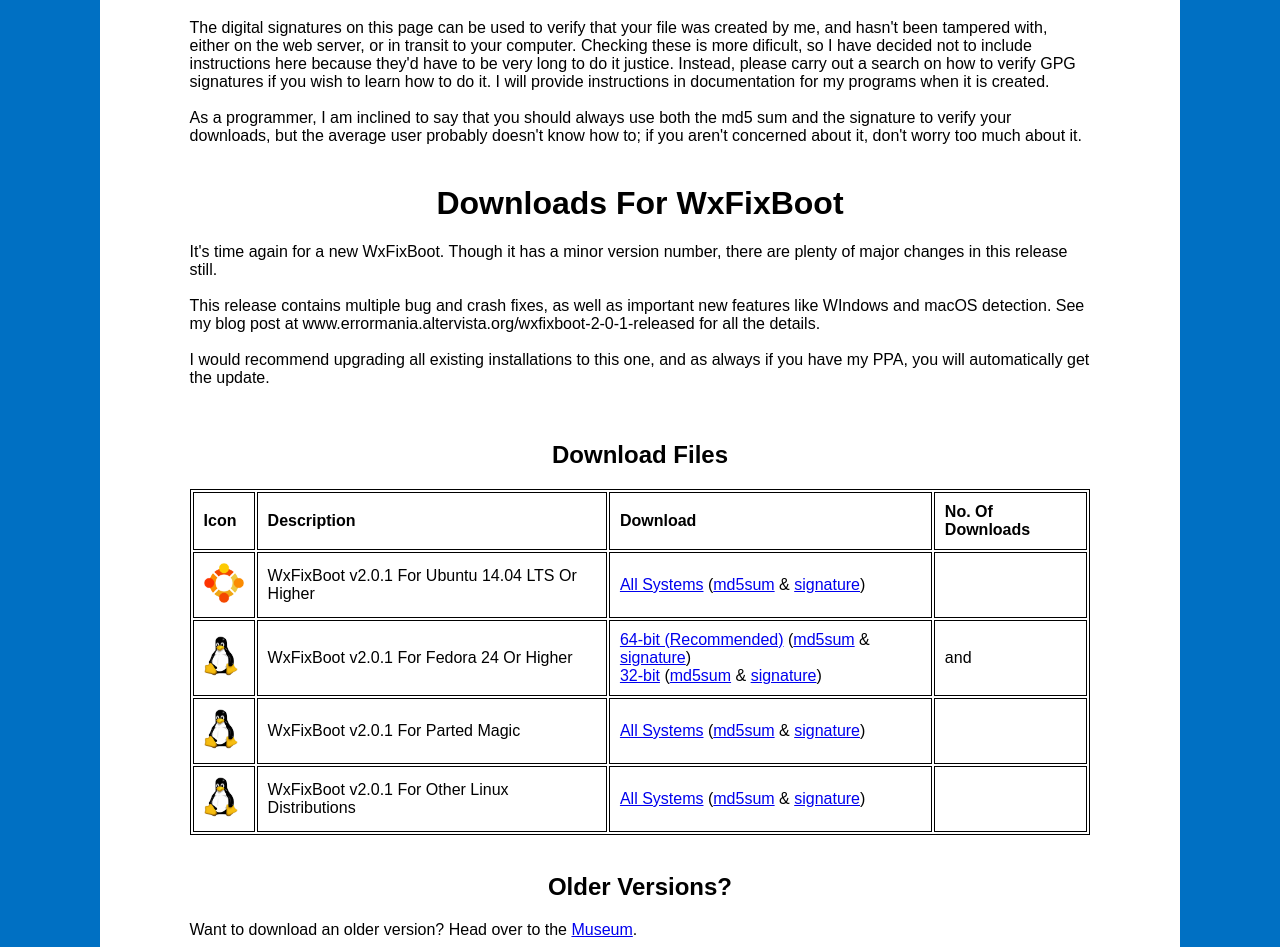
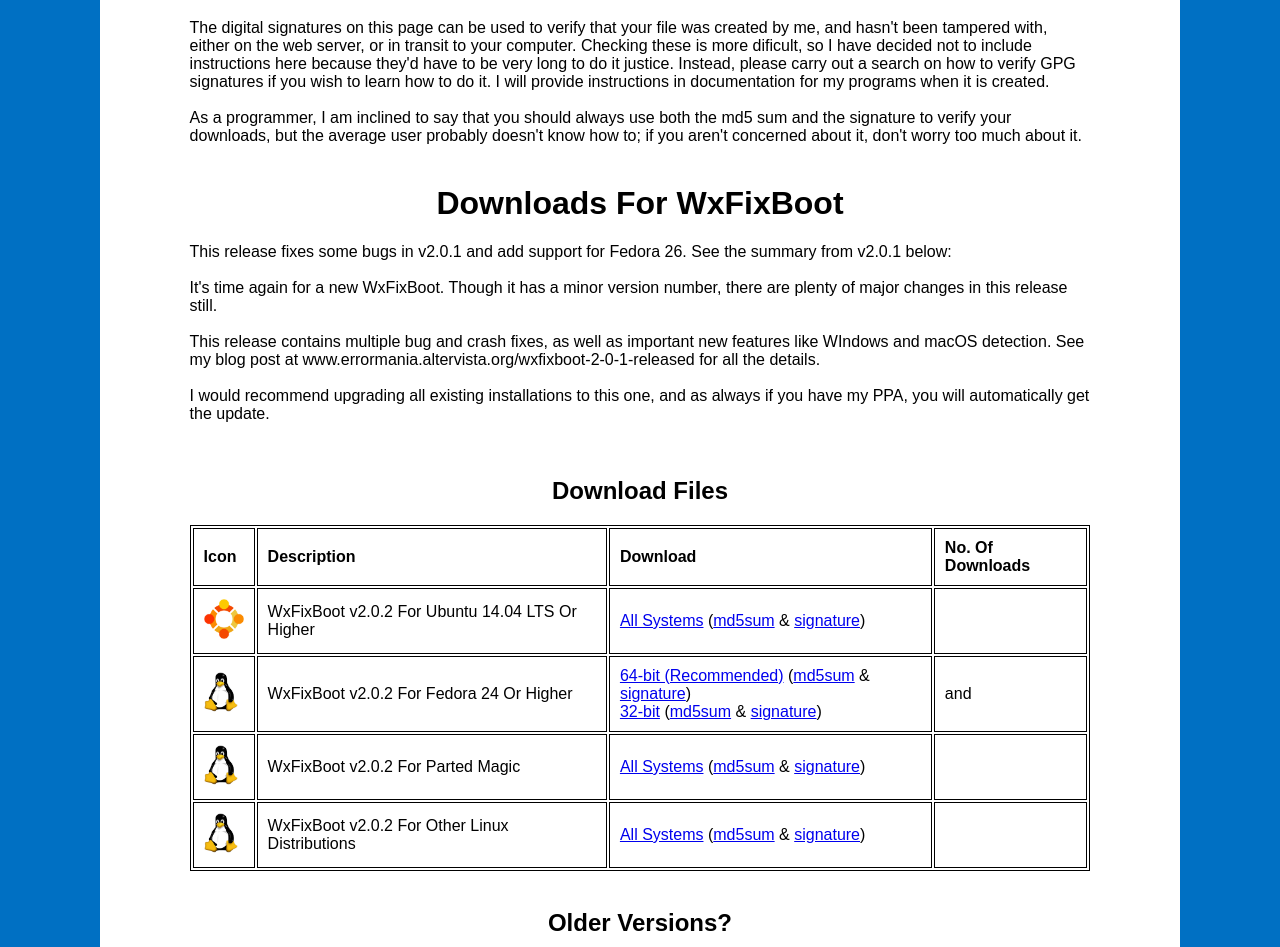
Before and after one commit to hamishmb/mywebsite, a PHP site: page /html/Downloads/wxfixboot.php in a window 1280 px wide. Shown: the part 399-1346 px from the top of the page. Run offline with PHP 8.4, Linux system fonts and the light colour scheme.

Commit message:
Update WxFixBoot's Downloads page

```diff
--- a/html/Downloads/wxfixboot.php
+++ b/html/Downloads/wxfixboot.php
@@ -48,6 +48,8 @@ The GNU GPL version 3 is available on the site at hamishmb.altervista.org/licens
             As a programmer, I am inclined to say that you should always use both the md5 sum and the signature to verify your downloads, but the average user probably doesn't know how to; if you aren't concerned about it, don't worry too much about it.<br><br>
             <h1>Downloads For WxFixBoot</h1>
             <p>
+            This release fixes some bugs in v2.0.1 and add support for Fedora 26. See the summary from v2.0.1 below:<br><br>
+
             It's time again for a new WxFixBoot. Though it has a minor version number, there are plenty of major changes in this release still.<br><br>
 
             This release contains multiple bug and crash fixes, as well as important new features like WIndows and macOS detection. See my blog post at www.errormania.altervista.org/wxfixboot-2-0-1-released for all the details.<br><br>
@@ -64,30 +66,30 @@ The GNU GPL version 3 is available on the site at hamishmb.altervista.org/licens
                 </tr>
                 <tr>
                     <td><img src="/files/Icons/Ubuntu_logo_copyleft_1.jpg" width="40" height="40" alt="Copyleft Ubuntu Logo"></td>
-                    <td>WxFixBoot v2.0.1 For Ubuntu 14.04 LTS Or Higher</td>
-                    <td><a href="/html/thankyou.php?prevpage=/html/Downloads/wxfixboot.php&program=WxFixBoot&file=/files/Downloads/wxfixboot/2.0.1/Trusty/wxfixboot_2.0.1trusty~update1-0ubuntu1~ppa1_all.deb">All Systems</a> (<a href="/files/Downloads/wxfixboot/2.0.1/Trusty/md5sums.txt">md5sum</a> & <a href="/files/Downloads/wxfixboot/2.0.1/Trusty/wxfixboot_2.0.1trusty~update1-0ubuntu1~ppa1_all.deb.asc">signature</a>)</td>
-                    <td><?php $junk = readfile($GLOBALS["BASEDIR"] . "/files/Downloads/wxfixboot/2.0.1/Trusty/wxfixboot_2.0.1trusty~update1-0ubuntu1~ppa1_all.deb.counter"); ?></td>
+                    <td>WxFixBoot v2.0.2 For Ubuntu 14.04 LTS Or Higher</td>
+                    <td><a href="/html/thankyou.php?prevpage=/html/Downloads/wxfixboot.php&program=WxFixBoot&file=/files/Downloads/wxfixboot/2.0.2/Trusty/wxfixboot_2.0.2trusty~update1-0ubuntu1~ppa1_all.deb">All Systems</a> (<a href="/files/Downloads/wxfixboot/2.0.2/Trusty/md5sums.txt">md5sum</a> & <a href="/files/Downloads/wxfixboot/2.0.2/Trusty/wxfixboot_2.0.2trusty~update1-0ubuntu1~ppa1_all.deb.asc">signature</a>)</td>
+                    <td><?php $junk = readfile($GLOBALS["BASEDIR"] . "/files/Downloads/wxfixboot/2.0.2/Trusty/wxfixboot_2.0.2trusty~update1-0ubuntu1~ppa1_all.deb.counter"); ?></td>
                 </tr>
                 <tr>
                     <td><img src="/files/Icons/Linux_logo.jpg" width="34" height="40" alt="Linux Logo"></td>
-                    <td>WxFixBoot v2.0.1 For Fedora 24 Or Higher</td>
+                    <td>WxFixBoot v2.0.2 For Fedora 24 Or Higher</td>
                     <td>
-                        <a href="/html/thankyou.php?prevpage=/html/Downloads/wxfixboot.php&program=WxFixBoot&file=/files/Downloads/wxfixboot/2.0.1/Fedora/64-bit/wxfixboot-2.0.1-1.fc24.x86_64.rpm">64-bit (Recommended)</a> (<a href="/files/Downloads/wxfixboot/2.0.1/Fedora/64-bit/md5sums.txt">md5sum</a> & <a href="/files/Downloads/wxfixboot/2.0.1/Fedora/64-bit/wxfixboot-2.0.1-1.fc24.x86_64.rpm.asc">signature</a>)<br>
-                        <a href="/html/thankyou.php?prevpage=/html/Downloads/wxfixboot.php&program=WxFixBoot&file=/files/Downloads/wxfixboot/2.0.1/Fedora/32-bit/wxfixboot-2.0.1-1.fc24.i686.rpm">32-bit</a> (<a href="/files/Downloads/wxfixboot/2.0.1/Fedora/32-bit/md5sums.txt">md5sum</a> & <a href="/files/Downloads/wxfixboot/2.0.1/Fedora/32-bit/wxfixboot-2.0.1-1.fc24.i686.rpm.asc">signature</a>)
+                        <a href="/html/thankyou.php?prevpage=/html/Downloads/wxfixboot.php&program=WxFixBoot&file=/files/Downloads/wxfixboot/2.0.2/Fedora/64-bit/wxfixboot-2.0.2-1.fc24.x86_64.rpm">64-bit (Recommended)</a> (<a href="/files/Downloads/wxfixboot/2.0.2/Fedora/64-bit/md5sums.txt">md5sum</a> & <a href="/files/Downloads/wxfixboot/2.0.2/Fedora/64-bit/wxfixboot-2.0.2-1.fc24.x86_64.rpm.asc">signature</a>)<br>
+                        <a href="/html/thankyou.php?prevpage=/html/Downloads/wxfixboot.php&program=WxFixBoot&file=/files/Downloads/wxfixboot/2.0.2/Fedora/32-bit/wxfixboot-2.0.2-1.fc24.i686.rpm">32-bit</a> (<a href="/files/Downloads/wxfixboot/2.0.2/Fedora/32-bit/md5sums.txt">md5sum</a> & <a href="/files/Downloads/wxfixboot/2.0.2/Fedora/32-bit/wxfixboot-2.0.2-1.fc24.i686.rpm.asc">signature</a>)
                     </td>
-                    <td><?php $junk = readfile($GLOBALS["BASEDIR"] . "/files/Downloads/wxfixboot/2.0.1/Fedora/64-bit/wxfixboot-2.0.1-1.fc24.x86_64.rpm.counter"); echo " and "; $junk = readfile($GLOBALS["BASEDIR"] . "/files/Downloads/wxfixboot/2.0.1/Fedora/32-bit/wxfixboot-2.0.1-1.fc24.i686.rpm.counter"); ?></td>
+                    <td><?php $junk = readfile($GLOBALS["BASEDIR"] . "/files/Downloads/wxfixboot/2.0.2/Fedora/64-bit/wxfixboot-2.0.2-1.fc24.x86_64.rpm.counter"); echo " and "; $junk = readfile($GLOBALS["BASEDIR"] . "/files/Downloads/wxfixboot/2.0.2/Fedora/32-bit/wxfixboot-2.0.2-1.fc24.i686.rpm.counter"); ?></td>
                 </tr>
                 <tr>
                     <td><img src="/files/Icons/Linux_logo.jpg" width="34" height="40" alt="Linux Logo"></td>
-                    <td>WxFixBoot v2.0.1 For Parted Magic</td>
-                    <td><a href="/html/thankyou.php?prevpage=/html/Downloads/wxfixboot.php&program=WxFixBoot&file=/files/Downloads/wxfixboot/2.0.1/Pmagic/wxfixboot_2.0.1pmagic~update1-0ubuntu1~ppa1.tar.gz">All Systems</a> (<a href="/files/Downloads/wxfixboot/2.0.1/Pmagic/md5sums.txt">md5sum</a> & <a href="/files/Downloads/wxfixboot/2.0.1/Pmagic/wxfixboot_2.0.1pmagic~update1-0ubuntu1~ppa1.tar.gz.asc">signature</a>)</td>
-                    <td><?php $junk = readfile($GLOBALS["BASEDIR"] . "/files/Downloads/wxfixboot/2.0.1/Pmagic/wxfixboot_2.0.1pmagic~update1-0ubuntu1~ppa1.tar.gz.counter"); ?></td>
+                    <td>WxFixBoot v2.0.2 For Parted Magic</td>
+                    <td><a href="/html/thankyou.php?prevpage=/html/Downloads/wxfixboot.php&program=WxFixBoot&file=/files/Downloads/wxfixboot/2.0.2/Pmagic/wxfixboot_2.0.2pmagic~update1-0ubuntu1~ppa1.tar.gz">All Systems</a> (<a href="/files/Downloads/wxfixboot/2.0.2/Pmagic/md5sums.txt">md5sum</a> & <a href="/files/Downloads/wxfixboot/2.0.2/Pmagic/wxfixboot_2.0.2pmagic~update1-0ubuntu1~ppa1.tar.gz.asc">signature</a>)</td>
+                    <td><?php $junk = readfile($GLOBALS["BASEDIR"] . "/files/Downloads/wxfixboot/2.0.2/Pmagic/wxfixboot_2.0.2pmagic~update1-0ubuntu1~ppa1.tar.gz.counter"); ?></td>
                 </tr>
                 <tr>
                     <td><img src="/files/Icons/Linux_logo.jpg" width="34" height="40" alt="Linux Logo"></td>
-                    <td>WxFixBoot v2.0.1 For Other Linux Distributions</td>
-                    <td><a href="/html/thankyou.php?prevpage=/html/Downloads/wxfixboot.php&program=WxFixBoot&file=/files/Downloads/wxfixboot/2.0.1/OtherDistro/wxfixboot_2.0.1otherdistro~update1-0ubuntu1~ppa1.tar.gz">All Systems</a> (<a href="/files/Downloads/wxfixboot/2.0.1/OtherDistro/md5sums.txt">md5sum</a> & <a href="/files/Downloads/wxfixboot/2.0.1/OtherDistro/wxfixboot_2.0.1otherdistro~update1-0ubuntu1~ppa1.tar.gz.asc">signature</a>)</td>
-                    <td><?php $junk = readfile($GLOBALS["BASEDIR"] . "/files/Downloads/wxfixboot/2.0.1/OtherDistro/wxfixboot_2.0.1otherdistro~update1-0ubuntu1~ppa1.tar.gz.counter"); ?></td>
+                    <td>WxFixBoot v2.0.2 For Other Linux Distributions</td>
+                    <td><a href="/html/thankyou.php?prevpage=/html/Downloads/wxfixboot.php&program=WxFixBoot&file=/files/Downloads/wxfixboot/2.0.2/OtherDistro/wxfixboot_2.0.2otherdistro~update1-0ubuntu1~ppa1.tar.gz">All Systems</a> (<a href="/files/Downloads/wxfixboot/2.0.2/OtherDistro/md5sums.txt">md5sum</a> & <a href="/files/Downloads/wxfixboot/2.0.2/OtherDistro/wxfixboot_2.0.2otherdistro~update1-0ubuntu1~ppa1.tar.gz.asc">signature</a>)</td>
+                    <td><?php $junk = readfile($GLOBALS["BASEDIR"] . "/files/Downloads/wxfixboot/2.0.2/OtherDistro/wxfixboot_2.0.2otherdistro~update1-0ubuntu1~ppa1.tar.gz.counter"); ?></td>
                 </tr>
             </table>
             <br>
```
Also changed, not shown: 1 other file.
